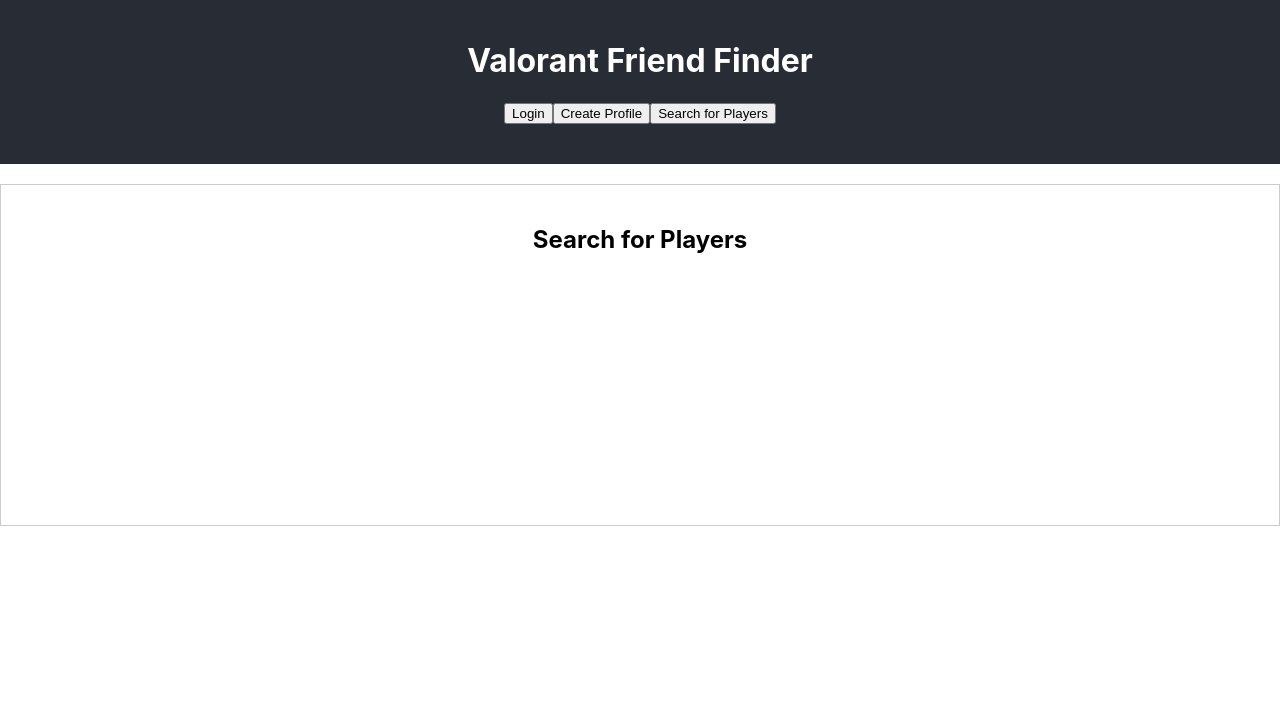
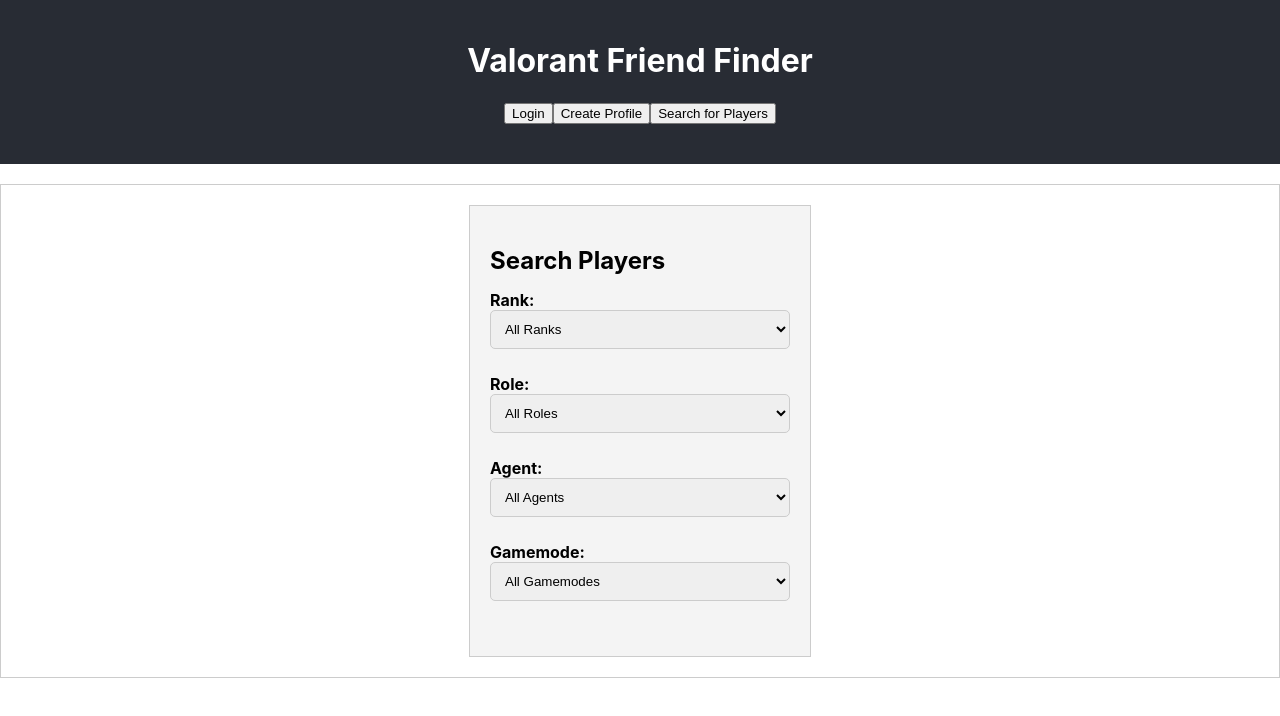
Before and after one commit to santosmatt117/VALORANT_FRIENDS, a React (Create React App) app in the folder frontend/: page / in a window 1280 px wide. Both pictures are taken after typing "Sample", "Sample123" into the empty fields and a click on the button "Search for Players". Shown: the top 716 px of the page. Built offline with nearby package versions, Linux system fonts and the light colour scheme.

Commit message:
Added enums to frontend

```diff
--- a/frontend/src/CreateProfilePage.tsx
+++ b/frontend/src/CreateProfilePage.tsx
@@ -1,13 +1,14 @@
 import React, { Component, ChangeEvent, FormEvent } from 'react';
-import './CreateProfilePage.css'; // Import your CreateProfilePage specific styles
+import './CreateProfilePage.css';
+import { Agent, Rank, Role, Gamemode } from './enums';
 
 interface CreateProfilePageState {
   username: string;
   password: string;
-  agent: string;
-  role: string;
-  gamemode: string;
-  rank: string;
+  agent: Agent;
+  role: Role;
+  gamemode: Gamemode;
+  rank: Rank;
 }
 
 class CreateProfilePage extends Component<{}, CreateProfilePageState> {
@@ -17,14 +18,14 @@
     this.state = {
       username: '',
       password: '',
-      agent: '',
-      role: '',
-      gamemode: '',
-      rank: '',
+      agent: Agent.ASTRA,
+      role: Role.DUELIST,
+      gamemode: Gamemode.COMPETITIVE,
+      rank: Rank.RADIANT,
     };
   }
 
-  handleInputChange = (event: ChangeEvent<HTMLInputElement>) => {
+  handleInputChange = (event: ChangeEvent<HTMLInputElement | HTMLSelectElement>) => {
     const { name, value } = event.target;
     this.setState({ [name]: value } as Pick<CreateProfilePageState, keyof CreateProfilePageState>);
   };
@@ -32,8 +33,8 @@
   handleSubmit = (event: FormEvent) => {
     event.preventDefault();
     const { username, password, agent, role, gamemode, rank } = this.state;
+    console.log('Form submitted:', { username, password, agent, role, gamemode, rank });
     // Here you can submit the form data to your backend or perform any other necessary actions
-    console.log('Form submitted:', { username, password, agent, role, gamemode, rank });
   };
 
   render() {
@@ -53,19 +54,43 @@
           </label>
           <label>
             Agent:
-            <input type="text" name="agent" value={agent} onChange={this.handleInputChange} />
+            <select name="agent" value={agent} onChange={this.handleInputChange}>
+              {Object.values(Agent).map(agentOption => (
+                <option key={agentOption} value={agentOption}>
+                  {agentOption}
+                </option>
+              ))}
+            </select>
           </label>
           <label>
             Role:
-            <input type="text" name="role" value={role} onChange={this.handleInputChange} />
+            <select name="role" value={role} onChange={this.handleInputChange}>
+              {Object.values(Role).map(roleOption => (
+                <option key={roleOption} value={roleOption}>
+                  {roleOption}
+                </option>
+              ))}
+            </select>
           </label>
           <label>
             Gamemode:
-            <input type="text" name="gamemode" value={gamemode} onChange={this.handleInputChange} />
+            <select name="gamemode" value={gamemode} onChange={this.handleInputChange}>
+              {Object.values(Gamemode).map(gamemodeOption => (
+                <option key={gamemodeOption} value={gamemodeOption}>
+                  {gamemodeOption}
+                </option>
+              ))}
+            </select>
           </label>
           <label>
             Rank:
-            <input type="text" name="rank" value={rank} onChange={this.handleInputChange} />
+            <select name="rank" value={rank} onChange={this.handleInputChange}>
+              {Object.values(Rank).map(rankOption => (
+                <option key={rankOption} value={rankOption}>
+                  {rankOption}
+                </option>
+              ))}
+            </select>
           </label>
           <button type="submit">Create Profile</button>
         </form>
--- /dev/null
+++ b/frontend/src/SearchPlayersPage.css
@@ -0,0 +1,32 @@
+.search-players-container {
+    text-align: left;
+    padding: 20px;
+    border: 1px solid #ccc;
+    background-color: #f4f4f4;
+    max-width: 300px;
+    margin: 0 auto;
+  }
+
+  .search-players-container h2 {
+    margin-bottom: 15px;
+  }
+
+  .filters {
+    margin-bottom: 20px;
+  }
+
+  .filters label {
+    display: block;
+    margin-bottom: 10px;
+    font-weight: bold;
+  }
+
+  .filters select {
+    width: 100%;
+    padding: 10px;
+    margin-bottom: 15px;
+    border: 1px solid #ccc;
+    border-radius: 5px;
+  }
+
+  /* Add additional styling for search results here */
--- a/frontend/src/SearchPlayersPage.tsx
+++ b/frontend/src/SearchPlayersPage.tsx
@@ -1,11 +1,86 @@
-import React, { Component } from 'react';
+import React, { Component, ChangeEvent } from 'react';
+import './SearchPlayersPage.css'; // Import your SearchPlayersPage specific styles
+import { Agent, Rank, Role, Gamemode } from './enums';
 
-class SearchPlayersPage extends Component {
+interface SearchPlayersPageState {
+  rankFilter: Rank | '';
+  roleFilter: Role | '';
+  agentFilter: Agent | '';
+  gamemodeFilter: Gamemode | '';
+}
+
+const ranks = Object.values(Rank);
+const roles = Object.values(Role);
+const agents = Object.values(Agent);
+const gamemodes = Object.values(Gamemode);
+
+class SearchPlayersPage extends Component<{}, SearchPlayersPageState> {
+  constructor(props: {}) {
+    super(props);
+
+    this.state = {
+      rankFilter: '',
+      roleFilter: '',
+      agentFilter: '',
+      gamemodeFilter: '',
+    };
+  }
+
+  handleFilterChange = (event: ChangeEvent<HTMLSelectElement>) => {
+    const { name, value } = event.target;
+    const field = name as keyof SearchPlayersPageState; // Convert name to a keyof SearchPlayersPageState
+    const newState = {
+      ...this.state,
+      [field]: value
+    };
+    this.setState(newState);
+  };
+
   render() {
+    const { rankFilter, roleFilter, agentFilter, gamemodeFilter } = this.state;
+
     return (
-      <div>
-        <h2>Search for Players</h2>
-        {/* Add your search filters and functionality here */}
+      <div className="search-players-container">
+        <h2>Search Players</h2>
+        <div className="filters">
+          <label>
+            Rank:
+            <select name="rankFilter" value={rankFilter} onChange={this.handleFilterChange}>
+              <option value="">All Ranks</option>
+              {ranks.map(rankOption => (
+                <option key={rankOption} value={rankOption}>{rankOption}</option>
+              ))}
+            </select>
+          </label>
+          <label>
+            Role:
+            <select name="roleFilter" value={roleFilter} onChange={this.handleFilterChange}>
+              <option value="">All Roles</option>
+              {roles.map(roleOption => (
+                <option key={roleOption} value={roleOption}>{roleOption}</option>
+              ))}
+            </select>
+          </label>
+          <label>
+            Agent:
+            <select name="agentFilter" value={agentFilter} onChange={this.handleFilterChange}>
+              <option value="">All Agents</option>
+              {agents.map(agentOption => (
+                <option key={agentOption} value={agentOption}>{agentOption}</option>
+              ))}
+            </select>
+          </label>
+          <label>
+            Gamemode:
+            <select name="gamemodeFilter" value={gamemodeFilter} onChange={this.handleFilterChange}>
+              <option value="">All Gamemodes</option>
+              {gamemodes.map(gamemodeOption => (
+                <option key={gamemodeOption} value={gamemodeOption}>{gamemodeOption}</option>
+              ))}
+            </select>
+          </label>
+        </div>
+        {/* Render search results here */}
       </div>
     );
   }
--- /dev/null
+++ b/frontend/src/enums.tsx
@@ -0,0 +1,53 @@
+// enums.ts
+
+export enum Agent {
+    ASTRA = 'ASTRA',
+    BREACH = 'BREACH',
+    BRIMSTONE = 'BRIMSTONE',
+    CHAMBER = 'CHAMBER',
+    CYPHER = 'CYPHER',
+    DEADLOCK = 'DEADLOCK',
+    FADE = 'FADE',
+    GEKKO = 'GEKKO',
+    HARBOR = 'HARBOR',
+    JETT = 'JETT',
+    KAYO = 'KAYO',
+    KILLJOY = 'KILLJOY',
+    NEON = 'NEON',
+    OMEN = 'OMEN',
+    PHOENIX = 'PHOENIX',
+    RAZE = 'RAZE',
+    REYNA = 'REYNA',
+    SAGE = 'SAGE',
+    SKYE = 'SKYE',
+    SOVA = 'SOVA',
+    VIPER = 'VIPER',
+    YORU = 'YORU',
+}
+
+export enum Rank {
+    IRON = 'IRON',
+    BRONZE = 'BRONZE',
+    SILVER = 'SILVER',
+    GOLD = 'GOLD',
+    PLATINUM = 'PLATINUM',
+    DIAMOND = 'DIAMOND',
+    ASCENDANT = 'ASCENDANT',
+    IMMORTAL = 'IMMORTAL',
+    RADIANT = 'RADIANT',
+}
+
+export enum Role {
+    DUELIST = 'DUELIST',
+    INITIATOR = 'INITIATOR',
+    CONTROLLER = 'CONTROLLER',
+    SENTINEL = 'SENTINEL',
+}
+
+export enum Gamemode {
+    COMPETITIVE = 'COMPETITIVE',
+    UNRATED = 'UNRATED',
+    SPIKERUSH = 'SPIKERUSH',
+    DEATHMATCH = 'DEATHMATCH',
+    ESCALATION = 'ESCALATION',
+}
```
Also changed, not shown: 1 other file (tests, documents, lock files or other folders).
